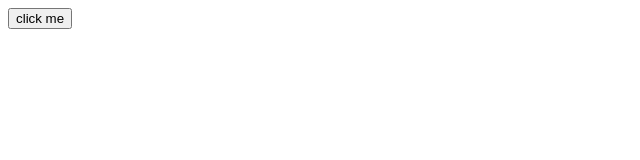
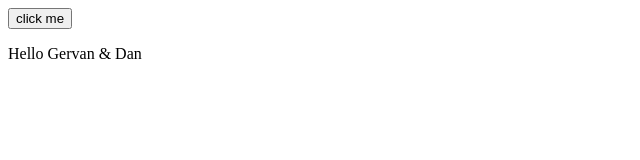
Before and after one commit to gervanpn/Git_exercise, a plain HTML site: page index.html in a window 1280 px wide. Shown: the whole page, without its empty margins (0-640 px from the left). Drawn offline with Linux system fonts and the light colour scheme.

Commit message:
Thom's 1st commit

```diff
--- a/index.html
+++ b/index.html
@@ -8,5 +8,6 @@
     <button type="submit">
       click me
     </button>
+    <p>Hello Gervan & Dan</p>
   </body>
 </html>
```
